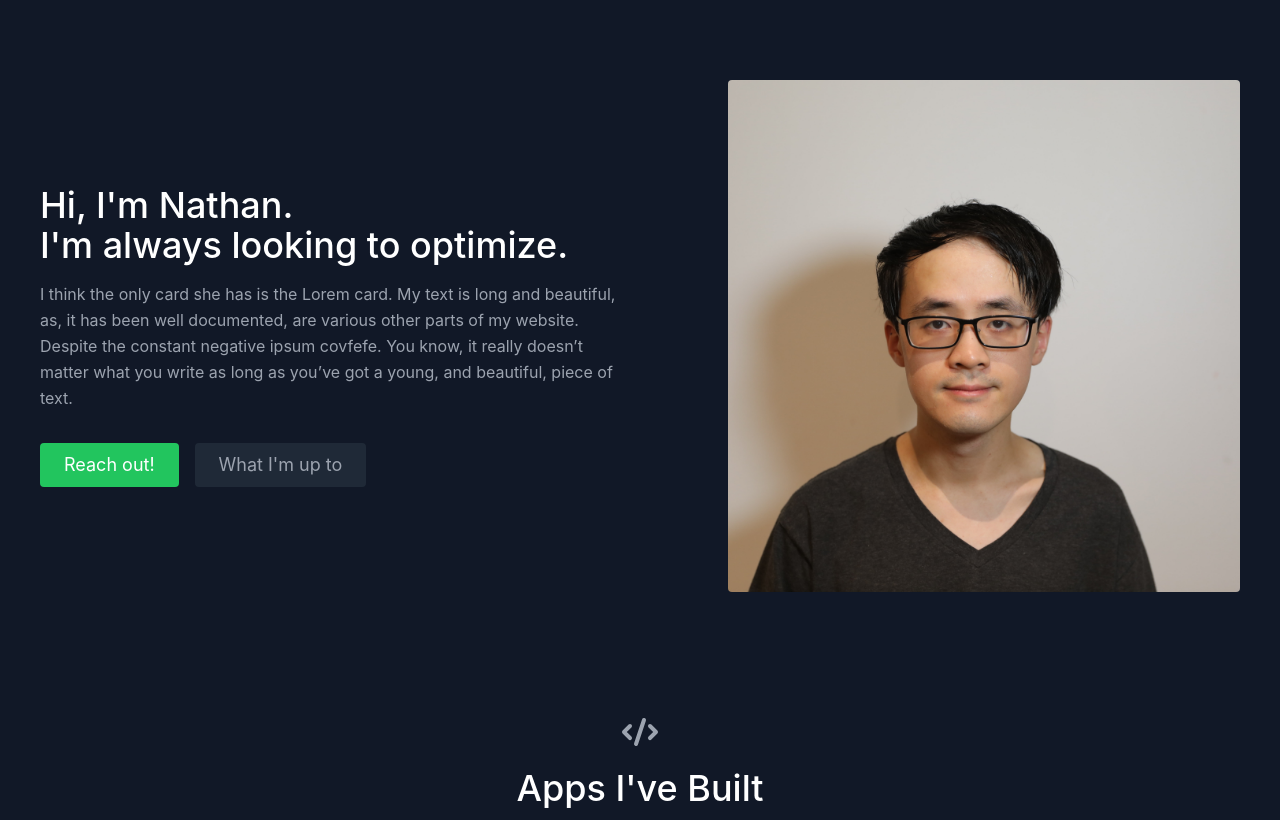
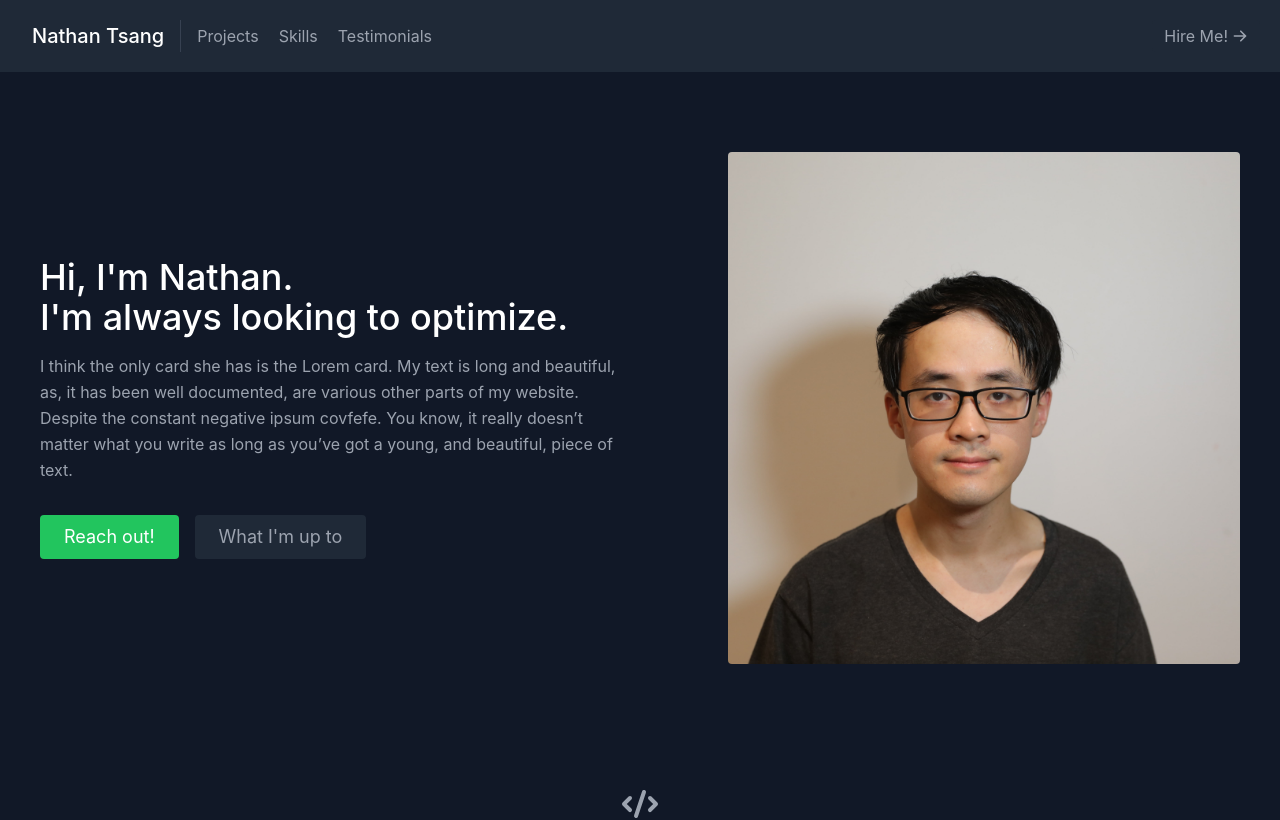
Before and after one commit to nathan-ts/nathan-ts.github.io, a React (Create React App) app: page / in a window 1280 px wide. Shown: the top 820 px of the page. Built offline with nearby package versions, Linux system fonts and the light colour scheme.

Commit message:
add navbar

```diff
--- a/src/components/Navbar.js
+++ b/src/components/Navbar.js
@@ -1,4 +1,35 @@
+// src/components/Navbar.js
+
+import { ArrowRightIcon } from "@heroicons/react/solid";
+import React from "react";
 
 export default function Navbar() {
-
-};
+  return (
+    <header className="bg-gray-800 md:sticky top-0 z-10">
+      <div className="container mx-auto flex flex-wrap p-5 flex-col md:flex-row items-center">
+        <a className="title-font font-medium text-white mb-4 md:mb-0">
+          <a href="#about" className="ml-3 text-xl">
+            Nathan Tsang
+          </a>
+        </a>
+        <nav className="md:mr-auto md:ml-4 md:py-1 md:pl-4 md:border-l md:border-gray-700	flex flex-wrap items-center text-base justify-center">
+          <a href="#projects" className="mr-5 hover:text-white">
+            Projects
+          </a>
+          <a href="#skills" className="mr-5 hover:text-white">
+            Skills
+          </a>
+          <a href="#testimonials" className="mr-5 hover:text-white">
+            Testimonials
+          </a>
+        </nav>
+        <a
+          href="#contact"
+          className="inline-flex items-center bg-gray-800 border-0 py-1 px-3 focus:outline-none hover:bg-gray-700 rounded text-base mt-4 md:mt-0">
+          Hire Me!
+          <ArrowRightIcon className="w-4 h-4 ml-1" />
+        </a>
+      </div>
+    </header>
+  );
+}
```
